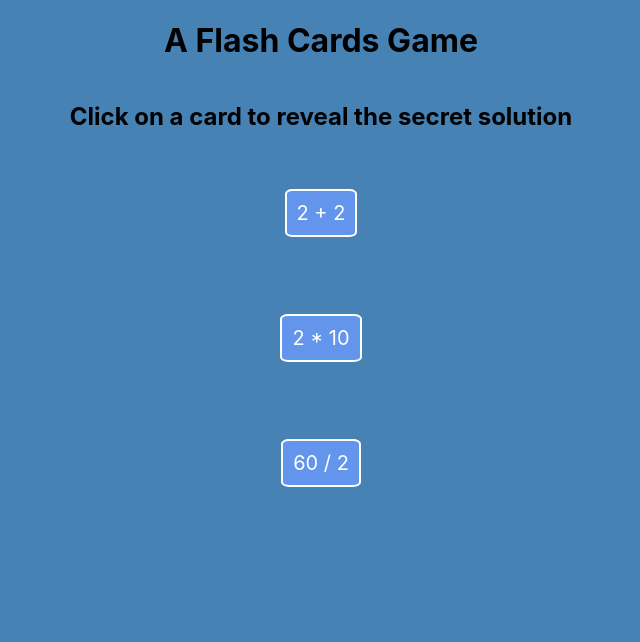
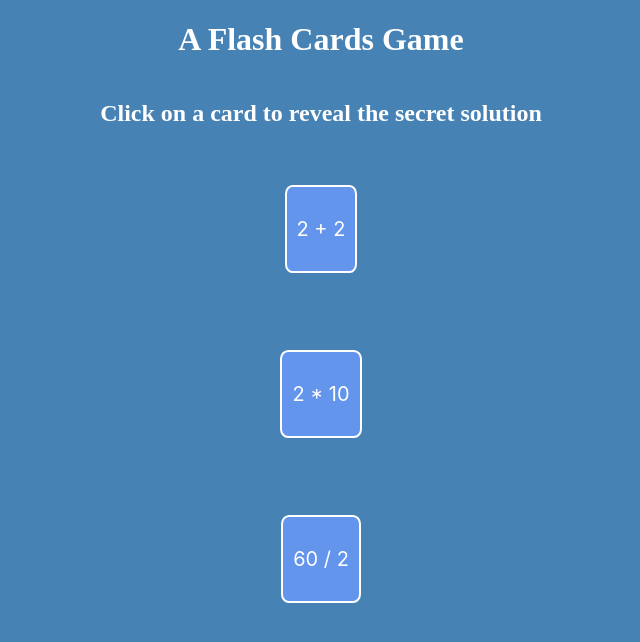
Before and after one commit to Emilia-Guadalupe/Flashcards-project, a React (Create React App) app: page / in a window 1280 px wide. Shown: the top 642 px of the page, without its empty margins (319-959 px from the left). Built offline with nearby package versions, Linux system fonts and the light colour scheme; no server answers.

Commit message:
Edited the Components

```diff
--- a/src/App.js
+++ b/src/App.js
@@ -1,5 +1,6 @@
 import React from 'react';
 import Card from './Components/Card/Card';
+import {LanguageContextProvider} from './Context/LanguageContext';
 import './App.css';
 
 function App() {
@@ -7,14 +8,16 @@ function App() {
     return(
         <div className="App">
             <div className="title-container">
-                <h1>A Flash Cards Game</h1>
-                <h2>Click on a card to reveal the secret solution</h2>
+                <h1 className="title">A Flash Cards Game</h1>
+                <h2 className="title">Click on a card to reveal the secret solution</h2>
             </div>
+            <LanguageContextProvider>
             <div>
               <Card front="2 + 2" back="4" />
               <Card front="2 * 10" back="20" />
               <Card front="60 / 2" back="30" />
             </div>
+            </LanguageContextProvider>
         </div>
       );
 }
--- a/src/Components/Card/Card.js
+++ b/src/Components/Card/Card.js
@@ -1,7 +1,10 @@
-import React, { useState } from 'react';
+import React, { useState, useContext } from 'react';
+import LanguageContext from '../../Context/LanguageContext';
 import './cardStyles.css';
 
 function Card({front, back}){
+
+    const {lang} = useContext(LanguageContext);
 
     const [face, setFace] = useState(true);
 
@@ -14,7 +17,7 @@ function Card({front, back}){
     return(
         <div className="card-container">
             <div className="card" onClick={handleClick}>
-                    {text}
+                    <p>{text}</p>
             </div>
         </div>
     )
```
